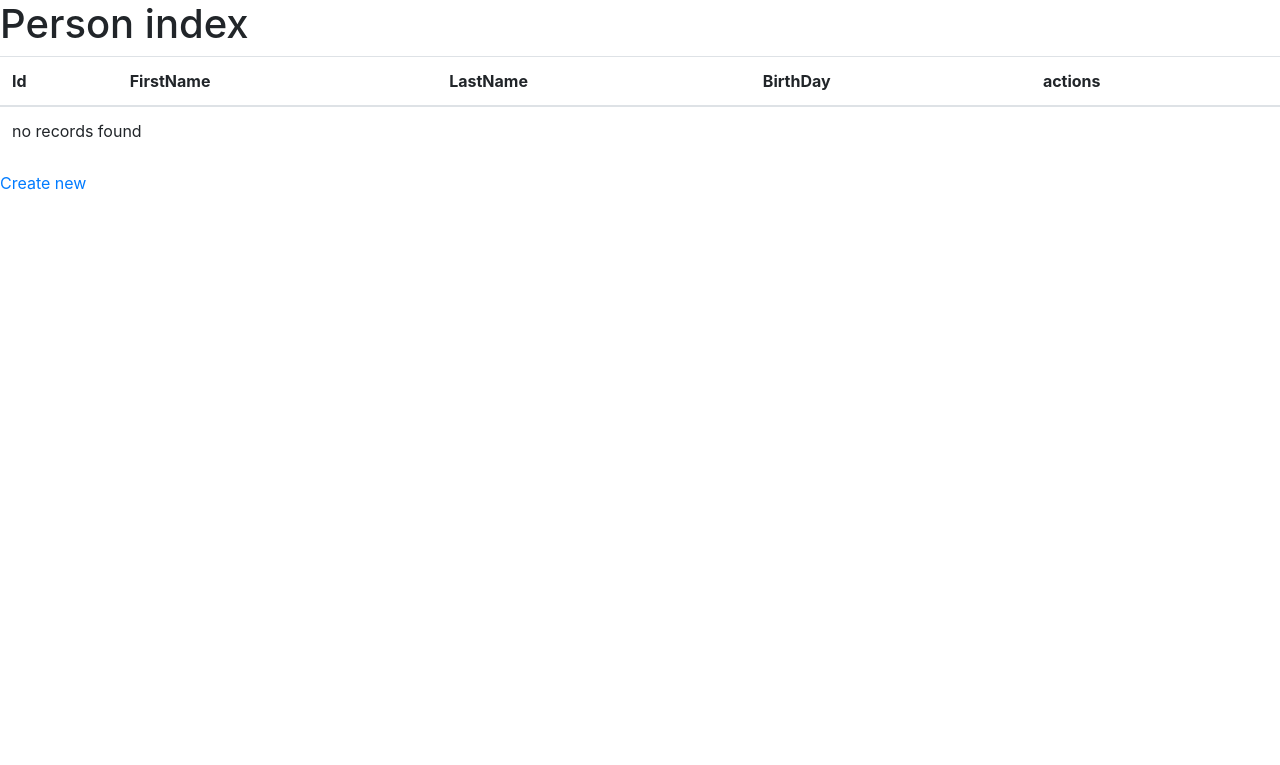
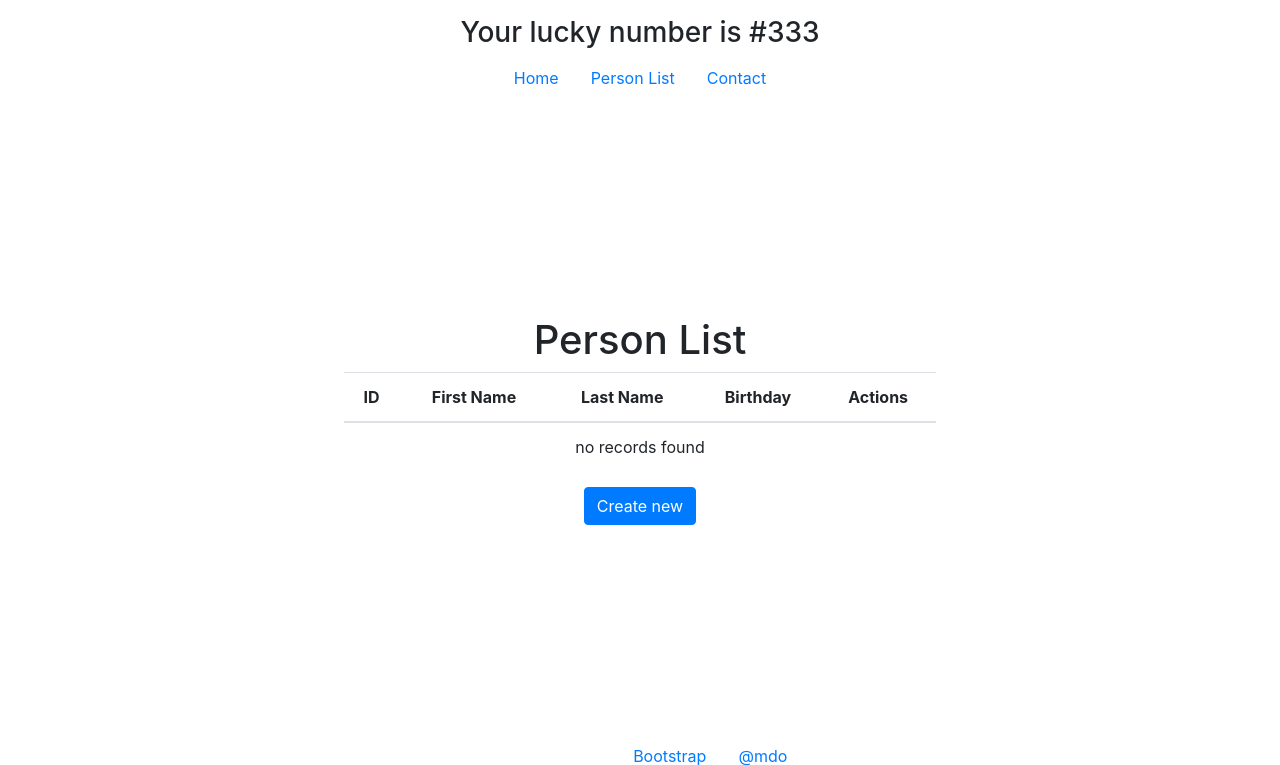
Before and after one commit to madcod3r/psych, a Symfony app: template templates/person/index.html.twig in a window 1280 px wide. Shown: the top 765 px of the page. Run offline with Twig, Linux system fonts and the light colour scheme; the template is opened without the code that fills it, so the values that code supplies are empty; some libraries are stand-ins or nearby versions.

Commit message:
changed Person CRUD

```diff
--- a/templates/base.html.twig
+++ b/templates/base.html.twig
@@ -19,7 +19,7 @@
                         <h3 class="masthead-brand">Your lucky number is #333</h3>
                         <nav class="nav nav-masthead justify-content-center">
                             <a class="nav-link active" href="{{ path('app_default_index') }}">Home</a>
-                            <a class="nav-link" href="{{ path('person') }}">Person List</a>
+                            <a class="nav-link" href="{{ path('person_index') }}">Person List</a>
                             <a class="nav-link" href="#">Contact</a>
                         </nav>
                     </div>
--- a/templates/person/_delete_form.html.twig
+++ b/templates/person/_delete_form.html.twig
@@ -1,5 +1,5 @@
 <form method="post" action="{{ path('person_delete', {'id': person.id}) }}" onsubmit="return confirm('Are you sure you want to delete this item?');">
     <input type="hidden" name="_method" value="DELETE">
     <input type="hidden" name="_token" value="{{ csrf_token('delete' ~ person.id) }}">
-    <button class="btn">Delete</button>
+    <button class="btn btn-danger">Delete</button>
 </form>
--- a/templates/person/_form.html.twig
+++ b/templates/person/_form.html.twig
@@ -1,4 +1,4 @@
 {{ form_start(form) }}
     {{ form_widget(form) }}
-    <button class="btn">{{ button_label|default('Save') }}</button>
+    <button class="btn btn-primary">{{ button_label|default('Save') }}</button>
 {{ form_end(form) }}
--- a/templates/person/edit.html.twig
+++ b/templates/person/edit.html.twig
@@ -1,13 +1,13 @@
 {% extends 'base.html.twig' %}
 
-{% block title %}Edit Person{% endblock %}
+{% block subTitle %}Edit Person{% endblock %}
 
-{% block body %}
+{% block content %}
     <h1>Edit Person</h1>
 
     {{ include('person/_form.html.twig', {'button_label': 'Update'}) }}
 
-    <a href="{{ path('person_index') }}">back to list</a>
+    <a class="btn btn-outline-dark" href="{{ path('person_index') }}">back to list</a>
 
     {{ include('person/_delete_form.html.twig') }}
 {% endblock %}
--- a/templates/person/index.html.twig
+++ b/templates/person/index.html.twig
@@ -1,18 +1,18 @@
 {% extends 'base.html.twig' %}
 
-{% block title %}Person index{% endblock %}
+{% block subTitle %}Person index{% endblock %}
 
-{% block body %}
-    <h1>Person index</h1>
+{% block content %}
+    <h1>Person List</h1>
 
     <table class="table">
         <thead>
             <tr>
-                <th>Id</th>
-                <th>FirstName</th>
-                <th>LastName</th>
-                <th>BirthDay</th>
-                <th>actions</th>
+                <th>ID</th>
+                <th>First Name</th>
+                <th>Last Name</th>
+                <th>Birthday</th>
+                <th>Actions</th>
             </tr>
         </thead>
         <tbody>
@@ -23,8 +23,9 @@
                 <td>{{ person.lastName }}</td>
                 <td>{{ person.birthDay ? person.birthDay|date('Y-m-d H:i:s') : '' }}</td>
                 <td>
-                    <a href="{{ path('person_show', {'id': person.id}) }}">show</a>
-                    <a href="{{ path('person_edit', {'id': person.id}) }}">edit</a>
+                    <a class="btn btn-info" href="{{ path('person_show', {'id': person.id}) }}">show</a>
+                    <a class="btn btn-dark" href="{{ path('person_edit', {'id': person.id}) }}">edit</a>
+                    {{ include('person/_delete_form.html.twig') }}
                 </td>
             </tr>
         {% else %}
@@ -35,5 +36,5 @@
         </tbody>
     </table>
 
-    <a href="{{ path('person_new') }}">Create new</a>
+    <a class="btn btn-primary" href="{{ path('person_new') }}">Create new</a>
 {% endblock %}
--- a/templates/person/new.html.twig
+++ b/templates/person/new.html.twig
@@ -1,11 +1,11 @@
 {% extends 'base.html.twig' %}
 
-{% block title %}New Person{% endblock %}
+{% block subTitle %}New Person{% endblock %}
 
-{% block body %}
+{% block content %}
     <h1>Create new Person</h1>
 
     {{ include('person/_form.html.twig') }}
 
-    <a href="{{ path('person_index') }}">back to list</a>
+    <a class="btn btn-outline-dark" href="{{ path('person_index') }}">back to list</a>
 {% endblock %}
```
Also changed, not shown: templates/person/show.html.twig (+8 -8 lines).
